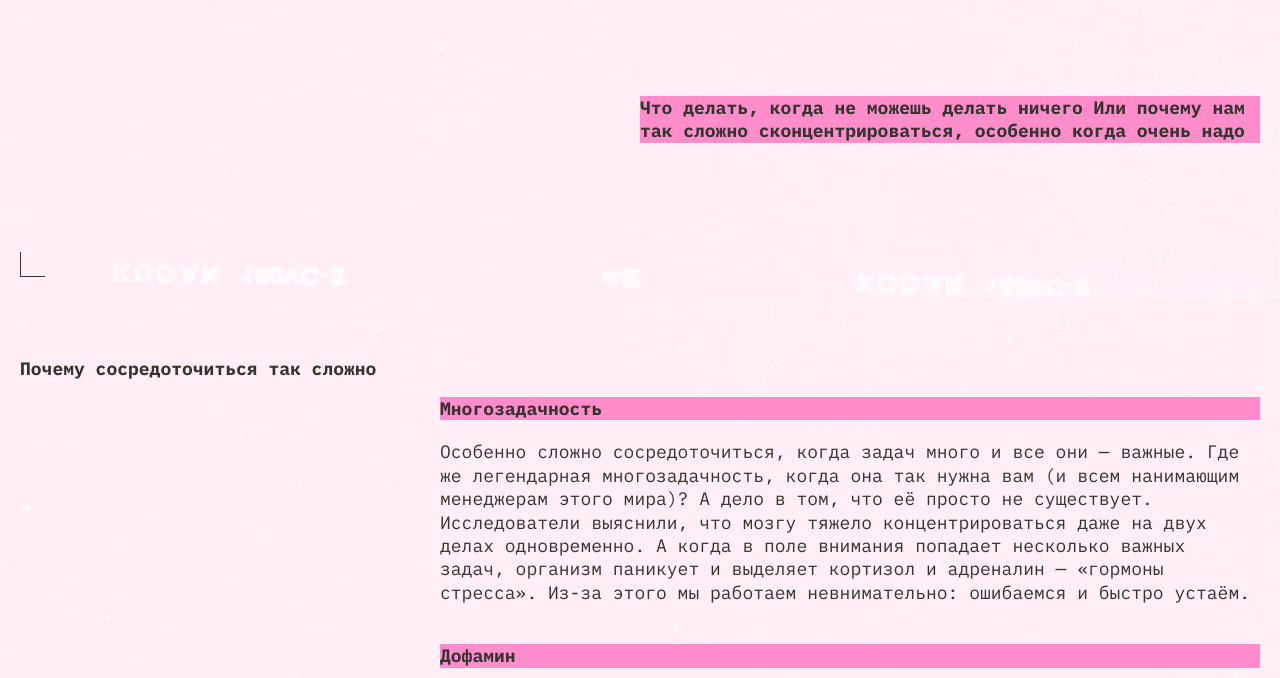
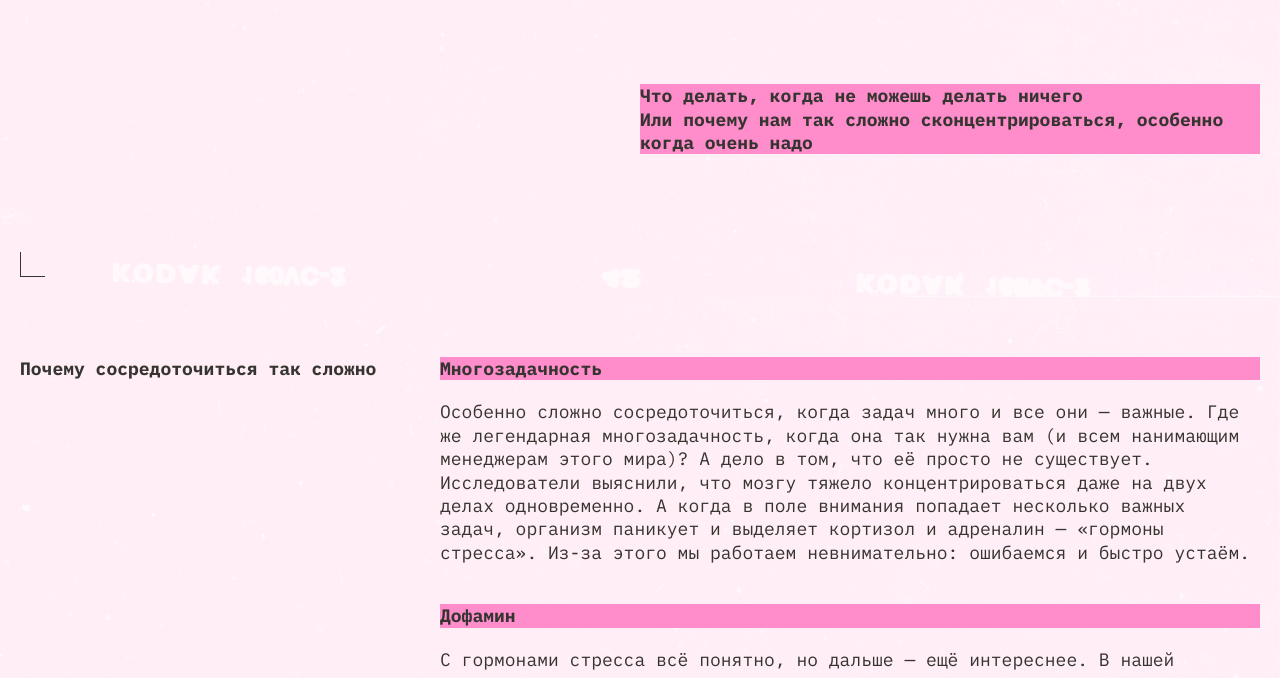
Before and after one commit to Alexxkowal/slozhno-sosredotochitsya-ad, a plain HTML site: page index.html in a window 1280 px wide. Shown: the part 503-1181 px from the top of the page. Drawn offline with Linux system fonts and the light colour scheme.

Commit message:
second try

```diff
--- a/index.html
+++ b/index.html
@@ -46,7 +46,7 @@
       <div class="header__text">
         <p class="header__paragraph title-decor">
           Что делать, когда не можешь
-          делать ничего
+          делать ничего</br>
 Или почему нам так сложно сконцентрироваться, особенно когда очень надо
         </p>
       </div>
--- a/styles/style.css
+++ b/styles/style.css
@@ -140,19 +140,20 @@
 }
 
 .content-section:not(:last-of-type) {
-  margin-block-end: calc(5 * var(--main-gap));
+  margin-block-end: calc(4 * var(--main-gap));
 }
 
 .content-section__title {
   font-size: var(--main-text-size);
   line-height: var(--main-line-height);
   color: var(--section-heading-color);
-  margin-block-end: calc(2 * var(--main-gap));
+  margin-block-end: calc(var(--main-gap));
 }
 
 .title-decor {
   background-color: var(--accent-color);
   color: var(--main-heading-color);
+
 }
 
 .section-reasons {}
@@ -234,6 +235,7 @@
 
   .header__text {
     inline-size: 50%;
+    display: flex;
   }
 
   .content {
@@ -301,9 +303,21 @@
     grid-template-columns: repeat(3, 1fr);
   }
 
+  .content-section__title{
+    margin-bottom: 0px;
+  }
+
   .section-reasons .text-blocks {
     grid-column: 2 / -1;
+    grid-row: 1 / 2;
+    align-self: start;
   }
+
+  .text-blocks > .text-block:first-child {
+  margin-block-start: 0;
+}
+
+
 
   .section-factors .text-blocks {
     display: grid;
```
